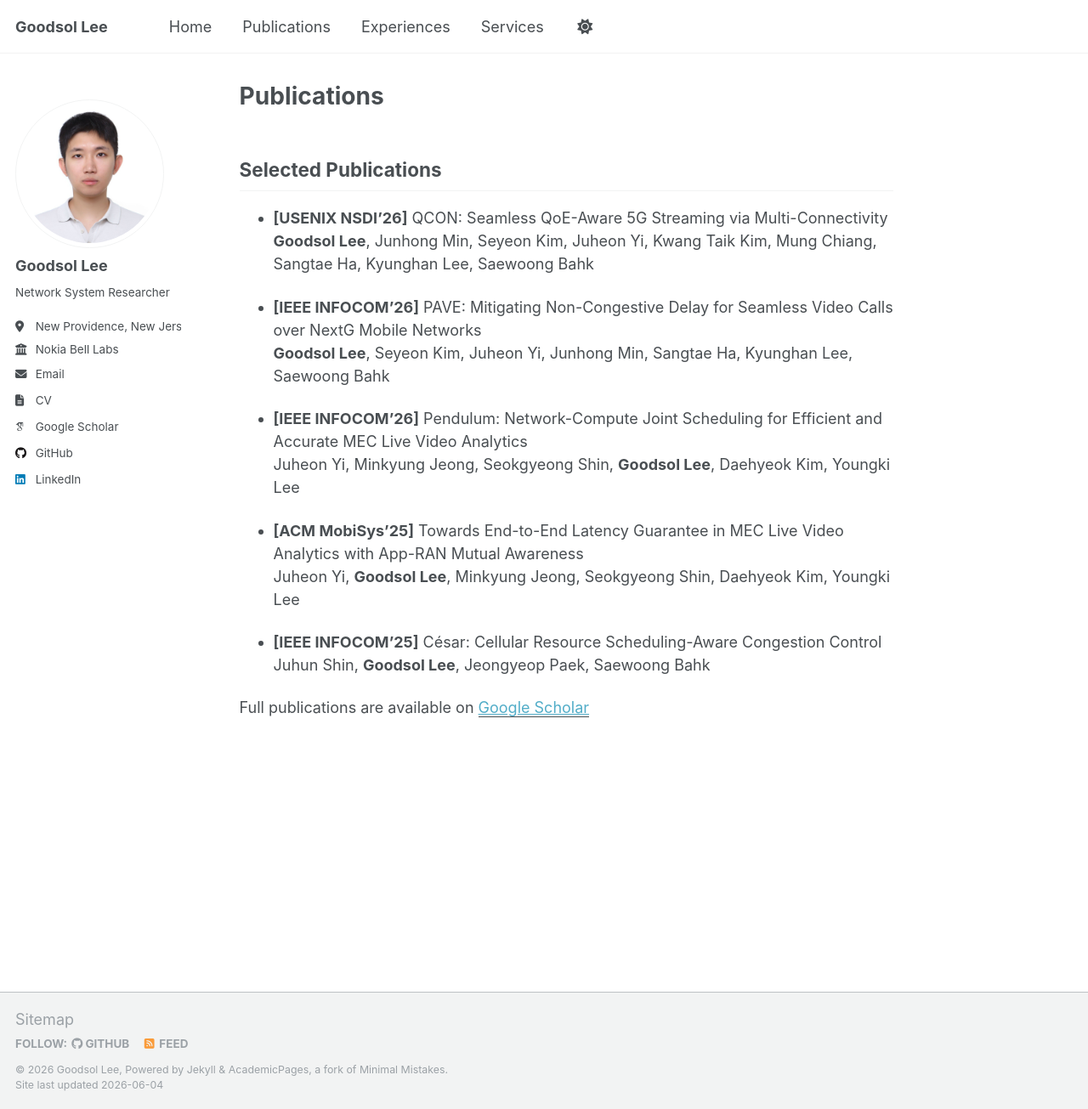
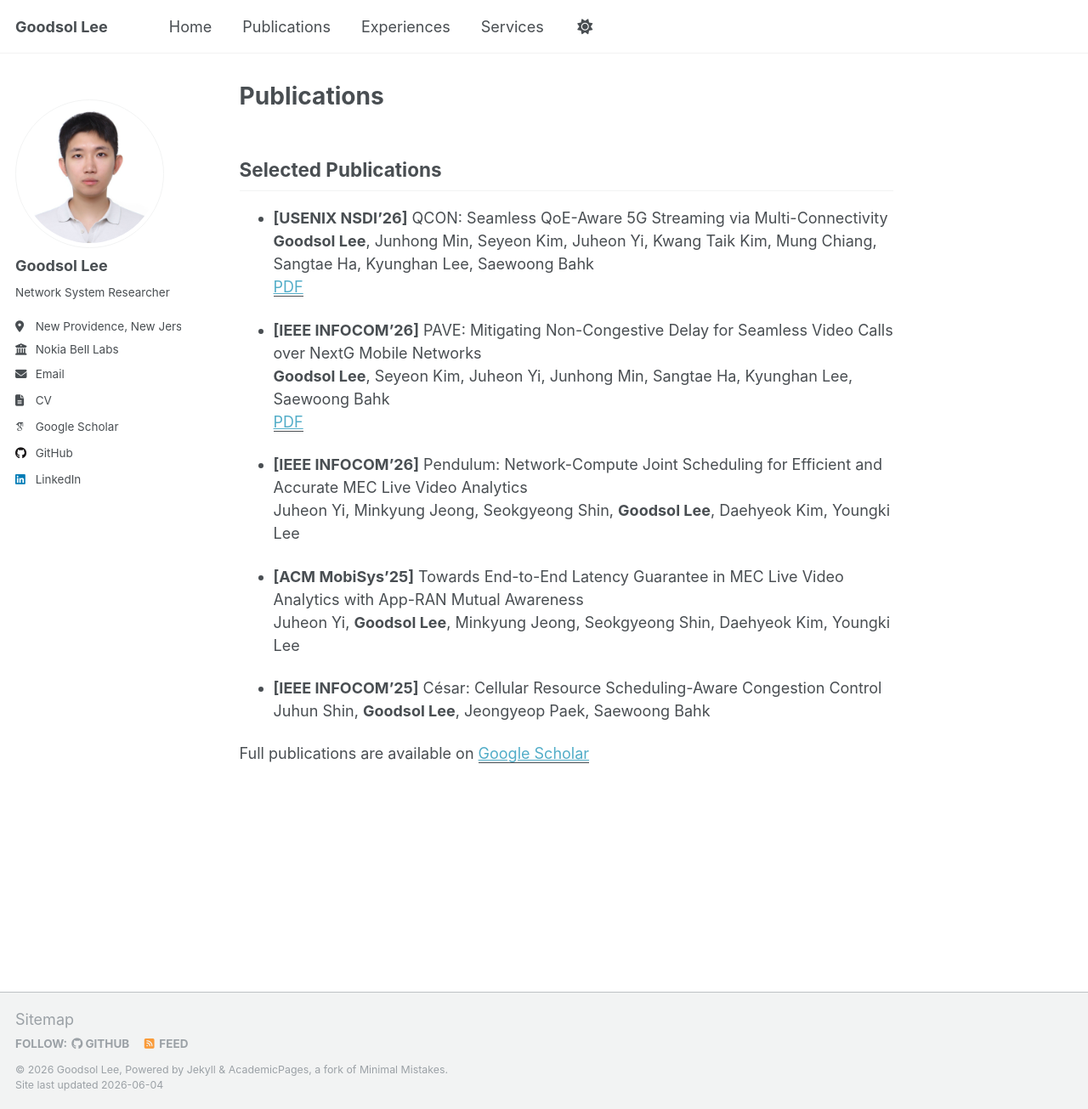
Before and after one commit to goodsollee/GoodsolLee.github.io, a Jekyll site: the page built from _pages/publications.md, in a window 1280 px wide and 1305 px high. Shown: the whole window at 85% size. Built offline with Jekyll 4.4.1, drawn with Linux system fonts in a browser that asks for light colours; some web fonts are replaced; a script that is not in the unit is left out.

Commit message:
Add QCON and PAVE paper PDFs with download links

```diff
--- a/_pages/publications.md
+++ b/_pages/publications.md
@@ -11,9 +11,11 @@ classes: wide
 
 - **[USENIX NSDI'26]** QCON: Seamless QoE-Aware 5G Streaming via Multi-Connectivity
   **Goodsol Lee**, Junhong Min, Seyeon Kim, Juheon Yi, Kwang Taik Kim, Mung Chiang, Sangtae Ha, Kyunghan Lee, Saewoong Bahk
+  [<u>PDF</u>](/files/NSDI26-QCON.pdf){:target="_blank" rel="noopener"}
 
 - **[IEEE INFOCOM'26]** PAVE: Mitigating Non-Congestive Delay for Seamless Video Calls over NextG Mobile Networks
   **Goodsol Lee**, Seyeon Kim, Juheon Yi, Junhong Min, Sangtae Ha, Kyunghan Lee, Saewoong Bahk
+  [<u>PDF</u>](/files/INFOCOM26-PAVE.pdf){:target="_blank" rel="noopener"}
 
 - **[IEEE INFOCOM'26]** Pendulum: Network-Compute Joint Scheduling for Efficient and Accurate MEC Live Video Analytics
   Juheon Yi, Minkyung Jeong, Seokgyeong Shin, **Goodsol Lee**, Daehyeok Kim, Youngki Lee
```
Also changed, not shown: 2 other files.
